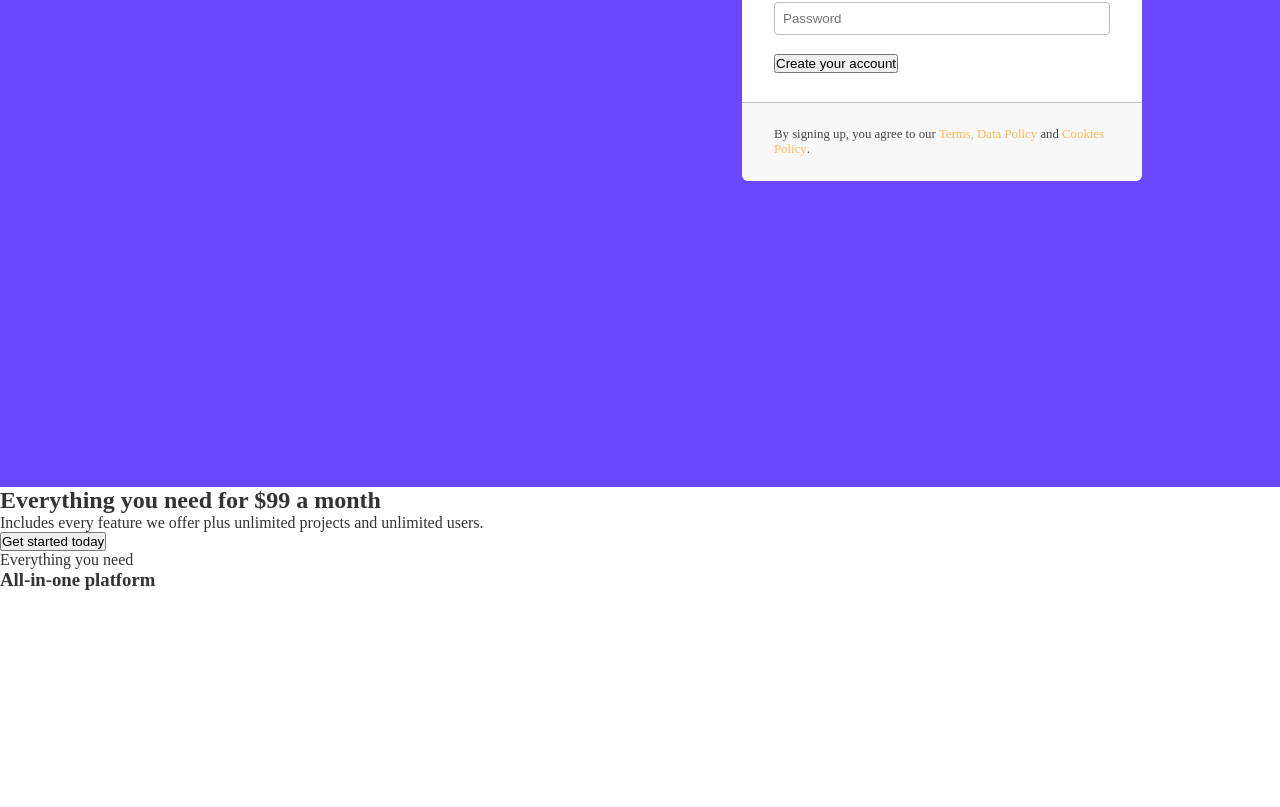
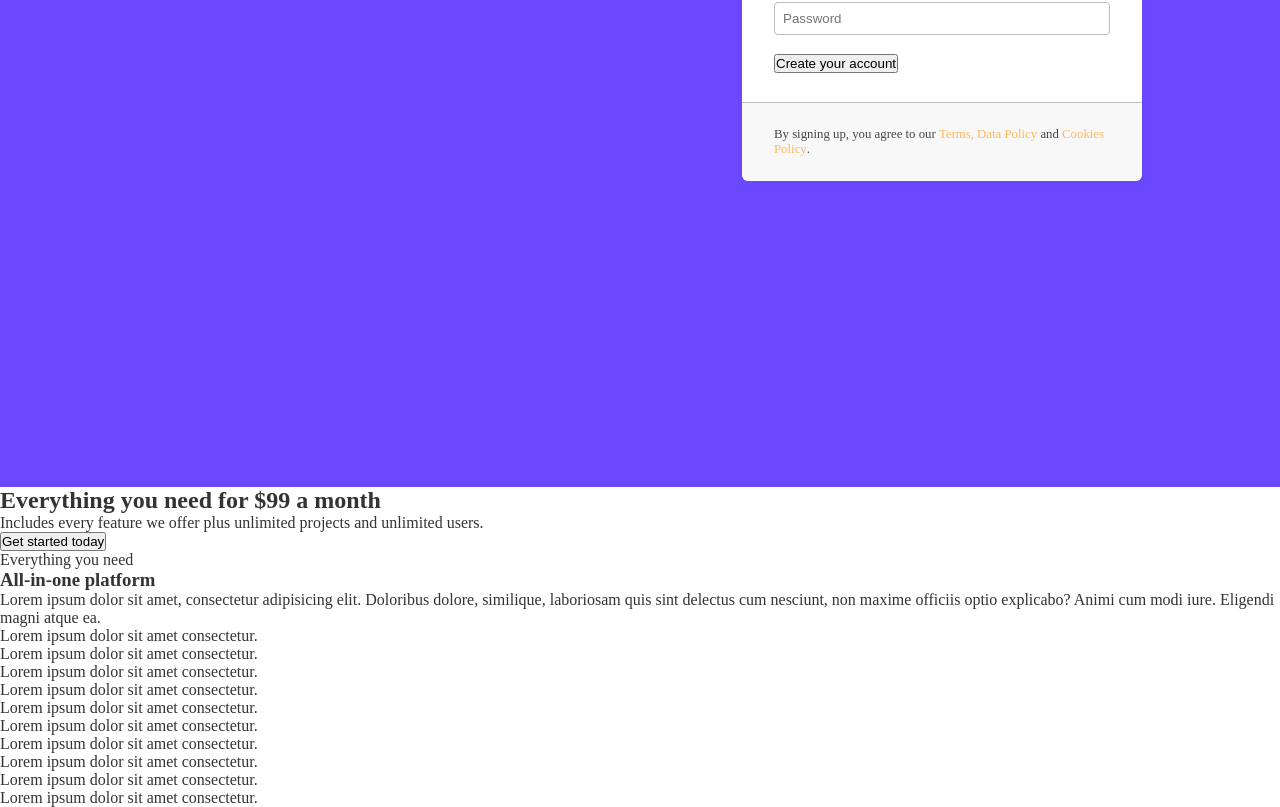
Before and after one commit to FilipiMachado/product-website, a React (Create React App) app: page / in a window 1280 px wide. Shown: the part 413-1220 px from the top of the page. Before the commit the page ends 1004 px from the top, so only its background shows below. Built offline with nearby package versions, Linux system fonts and the light colour scheme.

Commit message:
added navbar

```diff
--- a/src/components/Pricing.jsx
+++ b/src/components/Pricing.jsx
@@ -27,6 +27,46 @@ const Pricing = () => {
                 <span>Everything you need</span>
               </p>
               <h3>All-in-one platform</h3>
+              <p>
+                Lorem ipsum dolor sit amet, consectetur adipisicing elit.
+                Doloribus dolore, similique, laboriosam quis sint delectus cum
+                nesciunt, non maxime officiis optio explicabo? Animi cum modi
+                iure. Eligendi magni atque ea.
+              </p>
+            </div>
+            <div className="card">
+              <div>
+                <p>Lorem ipsum dolor sit amet consectetur.</p>
+              </div>
+              <div>
+                <p>Lorem ipsum dolor sit amet consectetur.</p>
+              </div>
+              <div>
+                <p>Lorem ipsum dolor sit amet consectetur.</p>
+              </div>
+              <div>
+                <p>Lorem ipsum dolor sit amet consectetur.</p>
+              </div>
+              <div>
+                <p>Lorem ipsum dolor sit amet consectetur.</p>
+              </div>
+            </div>
+            <div className="card">
+              <div>
+                <p>Lorem ipsum dolor sit amet consectetur.</p>
+              </div>
+              <div>
+                <p>Lorem ipsum dolor sit amet consectetur.</p>
+              </div>
+              <div>
+                <p>Lorem ipsum dolor sit amet consectetur.</p>
+              </div>
+              <div>
+                <p>Lorem ipsum dolor sit amet consectetur.</p>
+              </div>
+              <div>
+                <p>Lorem ipsum dolor sit amet consectetur.</p>
+              </div>
             </div>
           </div>
         </div>
```
